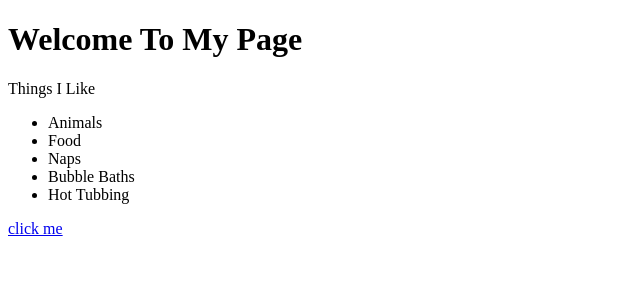
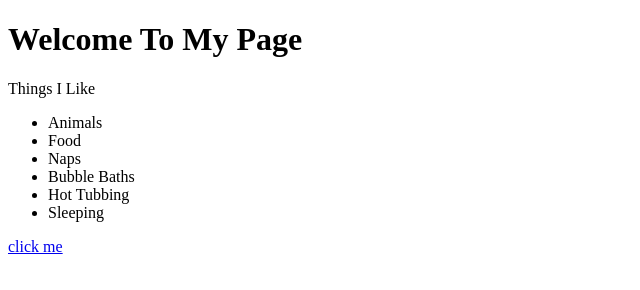
Before and after one commit to erincpaterson/erincpaterson.github.io, a plain HTML site: page index.html in a window 1280 px wide. Shown: the whole page, without its empty margins (0-640 px from the left). Drawn offline with Linux system fonts and the light colour scheme.

Commit message:
double check

```diff
--- a/index.html
+++ b/index.html
@@ -14,6 +14,7 @@
     <li>Naps</li>
     <li>Bubble Baths</li>
     <li>Hot Tubbing</li>
+    <li>Sleeping</li>
 </ul>
 <a href="http://google.com">click me</a>
 </body>
```
